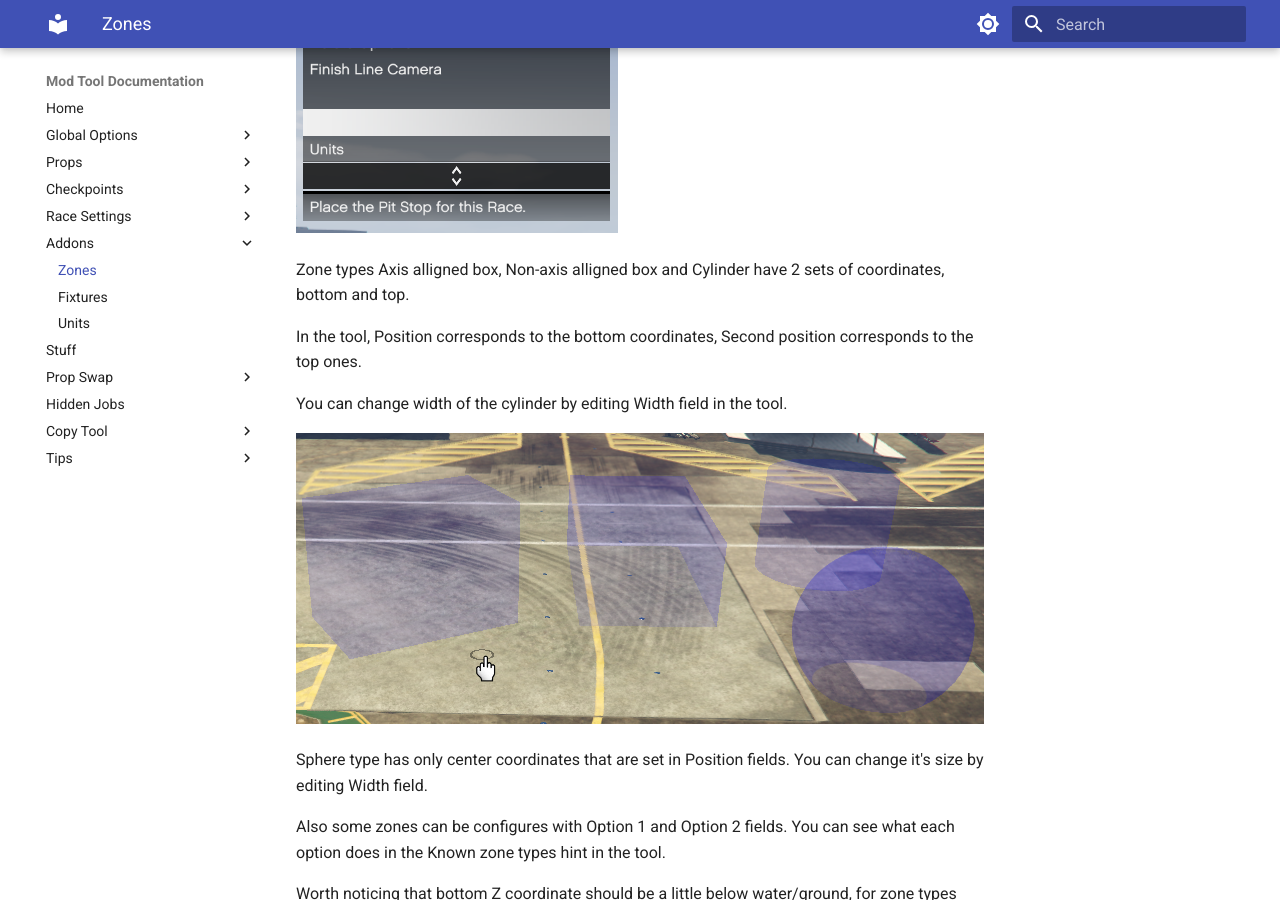
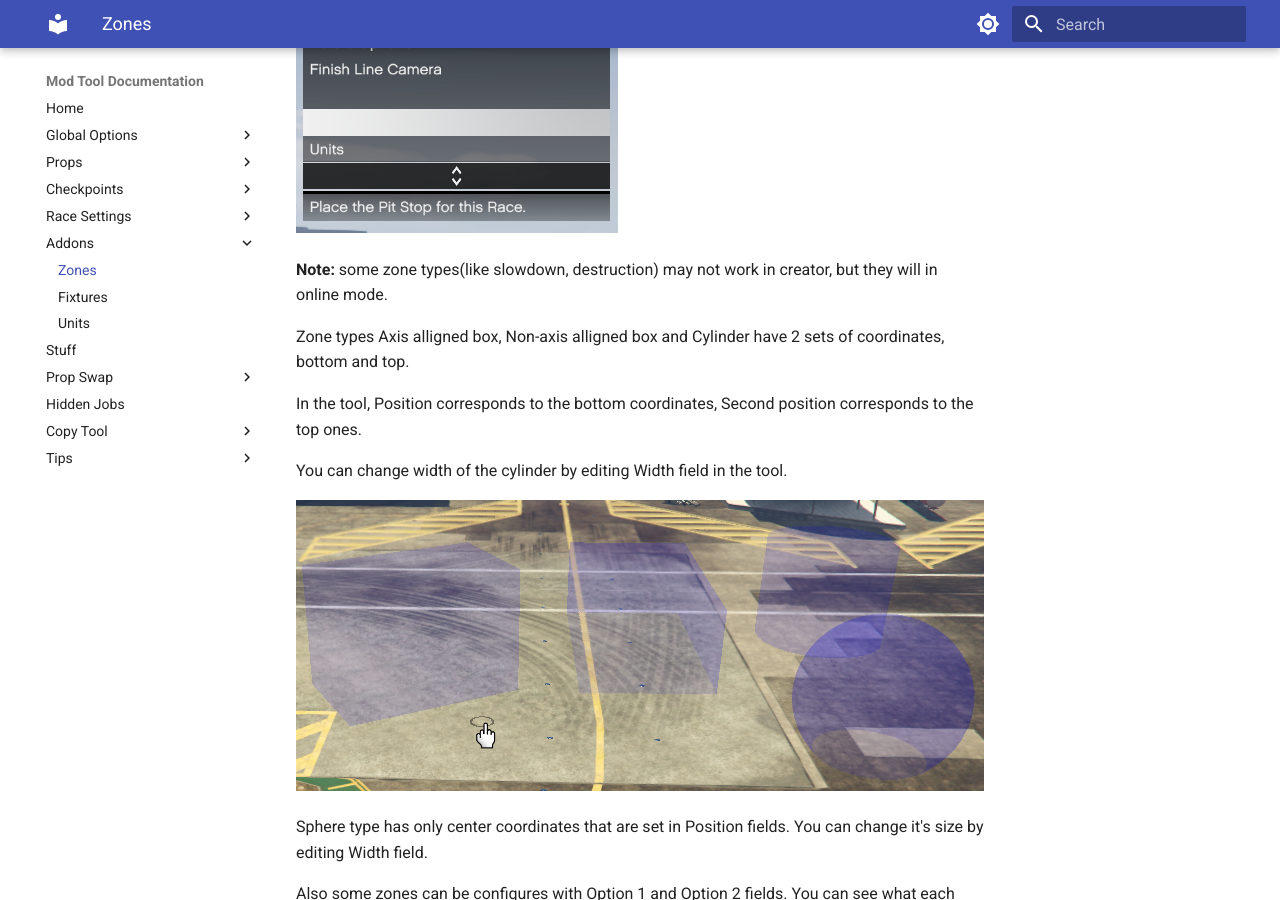
Before and after one commit to Oleg52/ModToolDocs, an MkDocs documentation site: the page built from docs/addons/zones/overview.md, in a window 1280 px wide and 900 px high, scrolled down 839 px. Built offline with MkDocs 1.6.1 and Material for MkDocs 9.7.7, drawn with Linux system fonts in a browser that asks for light colours.

Commit message:
update zones tab

```diff
--- a/docs/addons/zones/overview.md
+++ b/docs/addons/zones/overview.md
@@ -7,6 +7,8 @@ Zones tab allows to view or modify zones.
 In creator zones menu is located here:
 
 ![Img2](../../assets/images/addons/img06.png)
+
+**Note:** some zone types(like slowdown, destruction) may not work in creator, but they will in online mode.
 
 Zone types Axis alligned box, Non-axis alligned box and Cylinder have 2 sets of coordinates, bottom and top.
 
```
